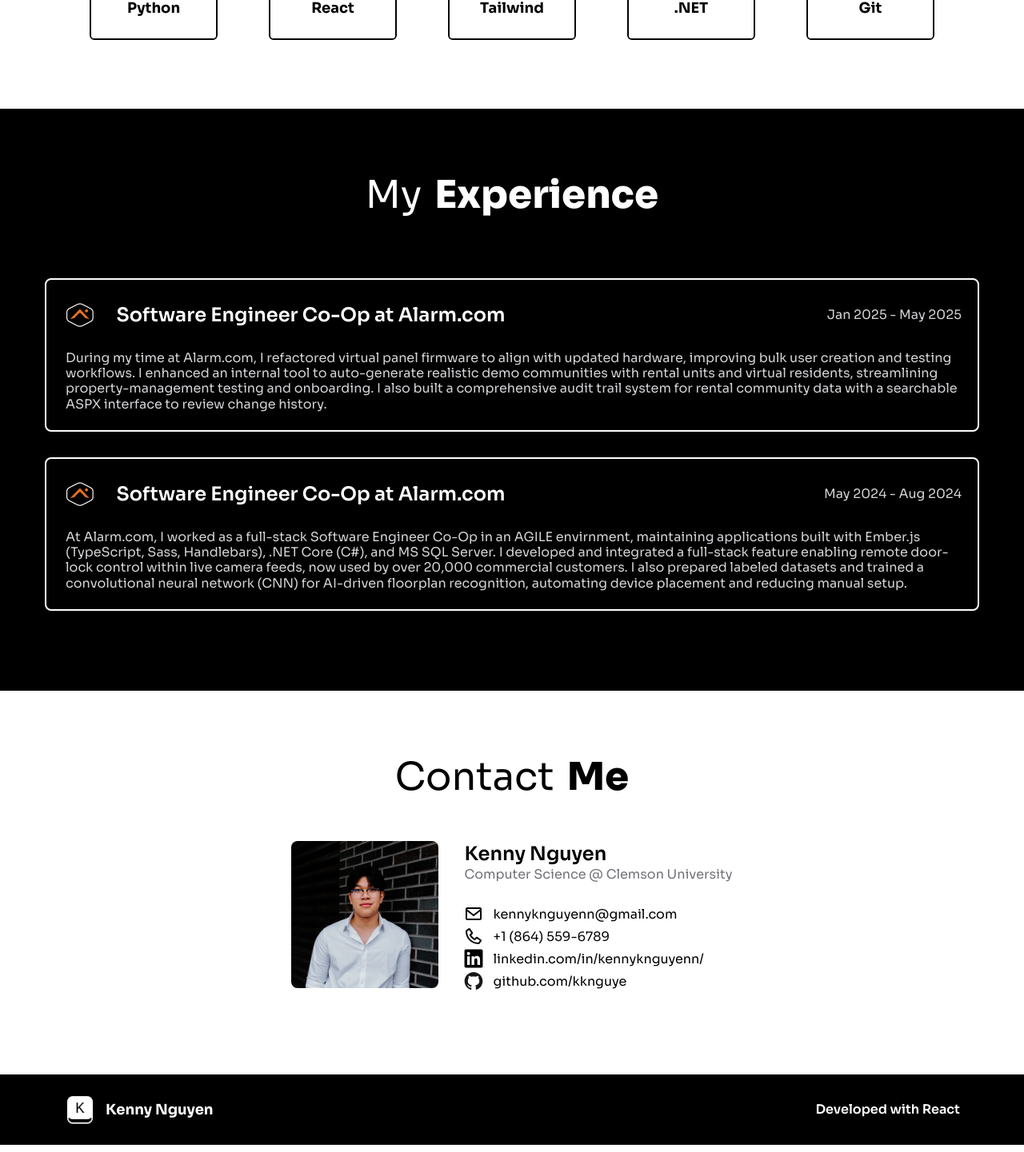
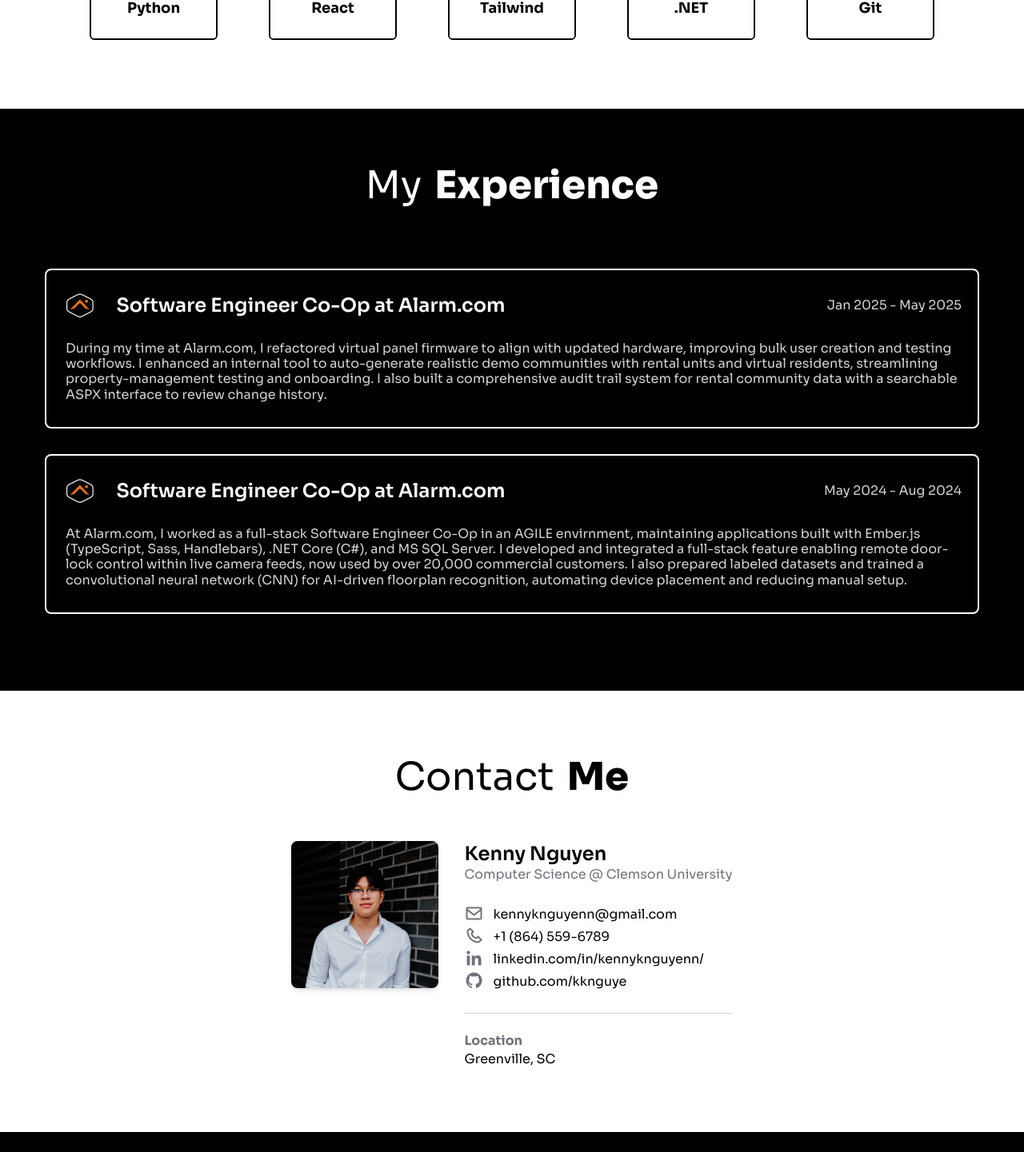
Before and after one commit to kknguye/resume-website, a React (Vite) app: page / in a window 1280 px wide. Shown: the part 1340-2781 px from the top of the page at 80% size. Built offline with nearby package versions, Linux system fonts and the light colour scheme.

Commit message:
Install boxicons, update Contact section

```diff
--- a/package.json
+++ b/package.json
@@ -11,6 +11,7 @@
     "postbuild": "cp dist/index.html dist/404.html"
   },
   "dependencies": {
+    "boxicons": "^2.1.4",
     "react": "^18.3.1",
     "react-dom": "^18.3.1",
     "react-router-dom": "^6.26.1"
--- a/src/components/ExperienceCard.tsx
+++ b/src/components/ExperienceCard.tsx
@@ -15,7 +15,7 @@
 }) => {
   return (
     /* Container */
-    <div className="w-[1168px] h-[192px] flex flex-col gap-7 py-7 px-6 border-2 rounded-lg border-white">
+    <div className="w-[1168px] h-[200px] flex flex-col gap-7 py-7 px-6 border-2 rounded-lg border-white">
         {/* Logo, Title, Date */}
         <div className="w-[1120px] flex flex-row text-white justify-center">
             <div className="flex flex-row items-center gap-7">
--- a/src/index.css
+++ b/src/index.css
@@ -13,6 +13,8 @@
   -moz-osx-font-smoothing: grayscale;
 }
 
+html { scroll-behavior: smooth; }
+
 header,
 footer {
   @apply container mx-auto px-4 py-4 lg:px-20 lg:py-6;
--- a/src/main.tsx
+++ b/src/main.tsx
@@ -3,6 +3,7 @@
 import App from './App.tsx'
 import { createBrowserRouter, RouterProvider, } from "react-router-dom";
 import './index.css'
+import 'boxicons/css/boxicons.min.css';
 
 const router = createBrowserRouter(
   [
--- a/src/sections/Contact.tsx
+++ b/src/sections/Contact.tsx
@@ -1,26 +1,22 @@
 import VariableWeightText from "../components/VariableWeightText";
 import MyPhoto from "../assets/my-photo.jpg";
-import MailIcon from "../assets/icn-mail.svg";
-import PhoneIcon from "../assets/icn-phone.svg";
-import LinkedInIcon from "../assets/icn-linkedin.svg";
-import GitHubIcon from "../assets/icn-github.svg";
 
 const contactInfo = [
-  { icon: MailIcon, title: 'kennyknguyenn@gmail.com', href: "mailto:kennyknguyenn@gmail.com" },
-  { icon: PhoneIcon, title: '+1 (864) 559-6789', href: "tel:+18645596789" },
-  { icon: LinkedInIcon, title: 'linkedin.com/in/kennyknguyenn/', href: 'https://www.linkedin.com/in/kennyknguyenn' },
-  { icon: GitHubIcon, title: 'github.com/kknguye', href: 'https://github.com/kknguye' },
+  { icon: 'bx bx-envelope', title: 'kennyknguyenn@gmail.com', href: "mailto:kennyknguyenn@gmail.com" },
+  { icon: 'bx bx-phone', title: '+1 (864) 559-6789', href: "tel:+18645596789" },
+  { icon: 'bx bxl-linkedin', title: 'linkedin.com/in/kennyknguyenn/', href: 'https://www.linkedin.com/in/kennyknguyenn' },
+  { icon: 'bx bxl-github', title: 'github.com/kknguye', href: 'https://github.com/kknguye' },
 ]
 
 const Contact = () => {
   return (
     <section id="contact" className="w-[1440px] h-auto p-[60px_80px] flex justify-center items-center scroll-mt-24">
-      <div className="w-[1280px] h-[360px] flex flex-col gap-8 items-center px-0 md:px-4 lg:px-8">
+      <div className="w-[1280px] h-[432px] flex flex-col gap-8 items-center px-0 md:px-4 lg:px-8">
         <VariableWeightText regularText="Contact" extraBoldText="Me" />
         {/* Container */}
         <div className="flex flex-row items-start gap-8">
           {/* Container */}
-          <img className="h-[184px] w-[184px] border-gray-500 rounded-lg" src={MyPhoto} />
+          <img className="h-[184px] w-[184px] border-1 border-zinc-500 rounded-lg shadow-md" src={MyPhoto} />
 
           <div className="flex flex-col gap-6">
             <div>
@@ -31,10 +27,17 @@
             <div>
               {contactInfo.map(({ icon, title, href }, i) => (
                 <div className="my-1 flex flex-row items-center gap-3" key={i}>
-                  <img className="w-6 h-6 text-zinc-500" src={icon} />
+                  <i className={`${icon} text-[24px] text-zinc-500`} />
                   <a href={href} className="hover:underline">{title}</a>
                 </div>
               ))}
+            </div>
+
+            <hr className="w-full border-t border-zinc-300" />
+
+            <div className="flex flex-col gap-1">
+              <p className="font-bold text-zinc-500">Location</p>
+              <p>Greenville, SC</p>
             </div>
 
           </div>
--- a/src/sections/Experience.tsx
+++ b/src/sections/Experience.tsx
@@ -8,11 +8,11 @@
     <section
       id="experience"
       className="
-        mx-0 w-full h-[728px] p-[60px_80px]
-        !max-w-none !mx-0 !px-0
-        flex justify-center items-center bg-black scroll-mt-24"
+        mx-0 w-full h-[728px] p-[60px_80px] !max-w-none
+        flex justify-center items-center bg-black scroll-mt-24
+      "
     >
-      <div className="w-[1280px] h-[608px] flex flex-col gap-8 items-center px-0 md:px-4 lg:px-8">
+      <div className="w-[1280px] h-[632px] flex flex-col gap-8 items-center px-0 md:px-4 lg:px-8">
         <span className="mb-6 text-white"><VariableWeightText regularText="My" extraBoldText="Experience" /></span>
 
         <ExperienceCard
--- a/src/sections/Header.tsx
+++ b/src/sections/Header.tsx
@@ -10,6 +10,19 @@
   { text: "Contact Me", href: "#contact" },
 ];
 
+const handleNav = (e: React.MouseEvent<HTMLAnchorElement>, href: string) => {
+  e.preventDefault();
+  if (href === "#contact") {
+    window.scrollTo({ top: document.documentElement.scrollHeight });
+    return;
+  }
+
+  const el = document.querySelector(href);
+  if (!el) return;
+  const block = (href === "#skills" || href === "#experience") ? "center" : "start";
+  el.scrollIntoView({ block, inline: "nearest" });
+};
+
 const Header = () => {
   return (
     <header className="flex items-center justify-between">
@@ -17,7 +30,12 @@
 
       <nav className="flex gap-8">
         {links.map(({ text, href }) => (
-          <a key={href} href={href} className="font-semibold">
+          <a
+            key={href}
+            href={href}
+            onClick={(e) => handleNav(e, href)}
+            className="font-semibold"
+          >
             {text}
           </a>
         ))}
```
Also changed, not shown: 1 other file (tests, documents, lock files or other folders).
